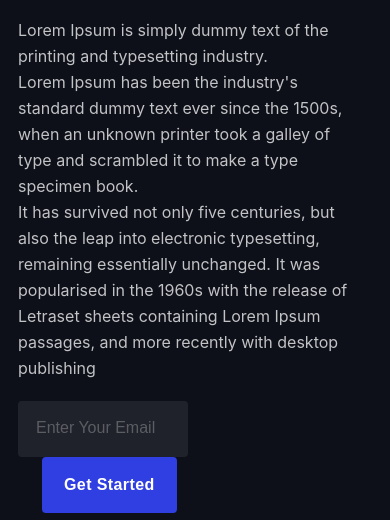
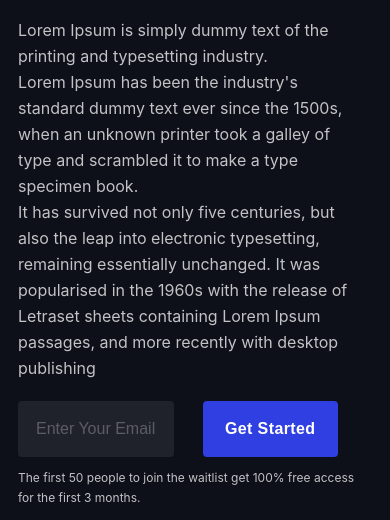
Before and after one commit to Nick0o7/alternately, a plain HTML site: page index.html in a window 390 px wide. Shown: the part 324-844 px from the top of the page. Drawn offline with nearby package versions, Linux system fonts and the light colour scheme.

Commit message:
Update style.css

```diff
--- a/style.css
+++ b/style.css
@@ -491,7 +491,7 @@
   }
 
   .text-field{
-    width:50%;
+    width:46%;
   }
 
   #row1{
```
